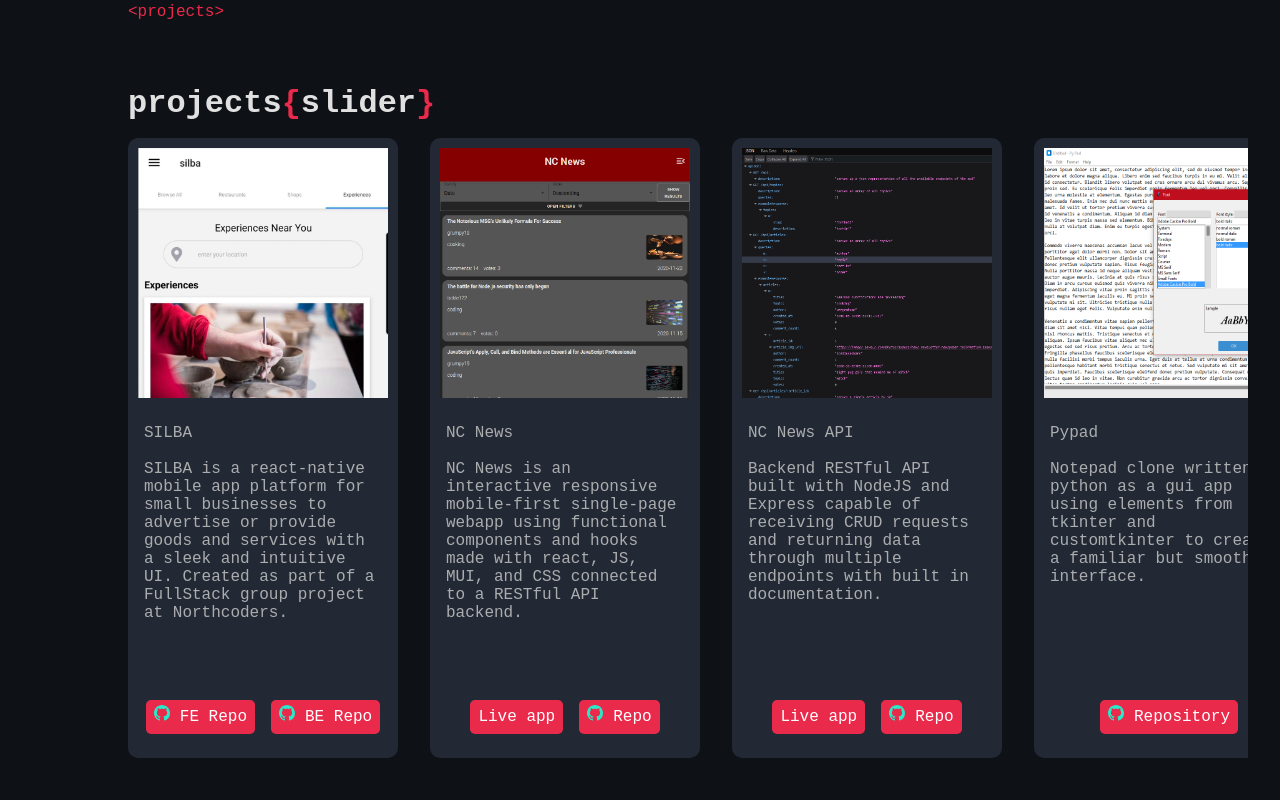
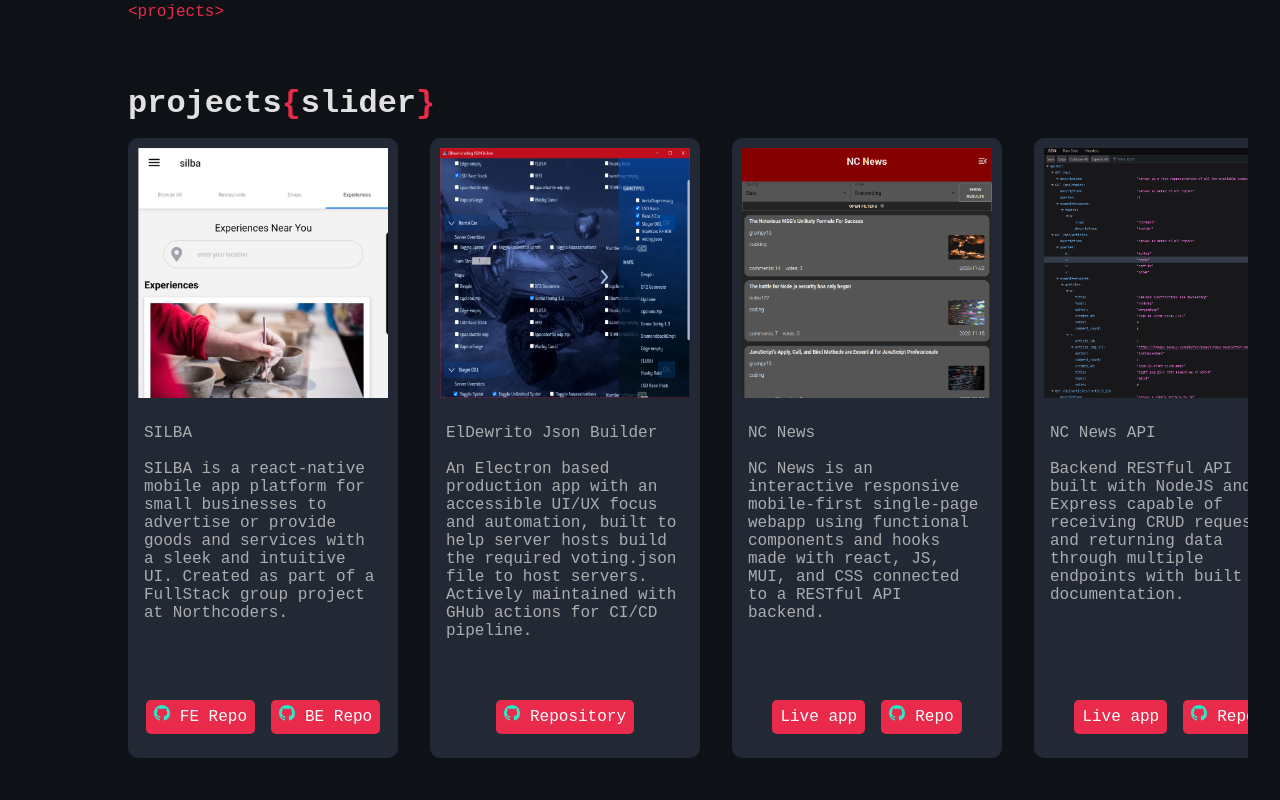
Before and after one commit to The-Nightman/Portfolio, a React (Vite) app: page / in a window 1280 px wide. Shown: the part 1800-2600 px from the top of the page. Built offline with nearby package versions, Linux system fonts and the light colour scheme; the HTML template or start-up script is replaced by a standard one.

Commit message:
add edjsonbuilder to projects

```diff
--- a/src/data/projects.js
+++ b/src/data/projects.js
@@ -2,6 +2,7 @@ import pyPad from "../assets/pypadcard.png"
 import silba from "../assets/silba.png"
 import NCNewsFE from "../assets/NCNewsFE.png"
 import NCNewsBE from "../assets/NCNewsBE.png"
+import edJsonBuilder from "../assets/edjsonbuilder.png"
 
 const projects = [
   {
@@ -11,6 +12,14 @@ const projects = [
     repo: ["https://github.com/JoeAshcroft/SILBA","https://github.com/Kayphaz007/SILBA_BE"],
     live: null,
     fullstack: true
+  },
+  {
+    image: edJsonBuilder,
+    name: "ElDewrito Json Builder",
+    body: "An Electron based production app with an accessible UI/UX focus and automation, built to help server hosts build the required voting.json file to host servers. Actively maintained with GHub actions for CI/CD pipeline.",
+    repo: "https://github.com/The-Nightman/ED-VotingJSON",
+    live: null,
+    fullstack: false
   },
   {
     image: NCNewsFE,
```
Also changed, not shown: src/assets/edjsonbuilder.png (added).
